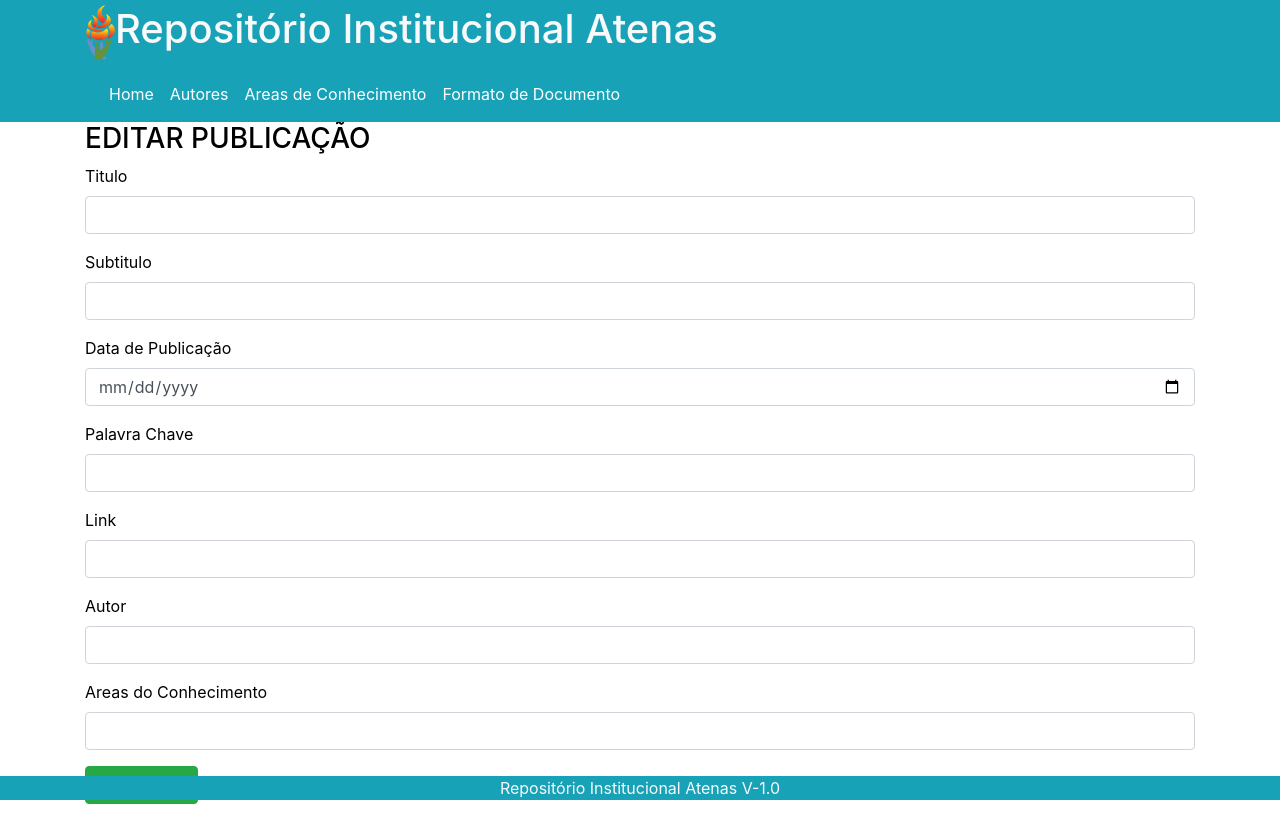
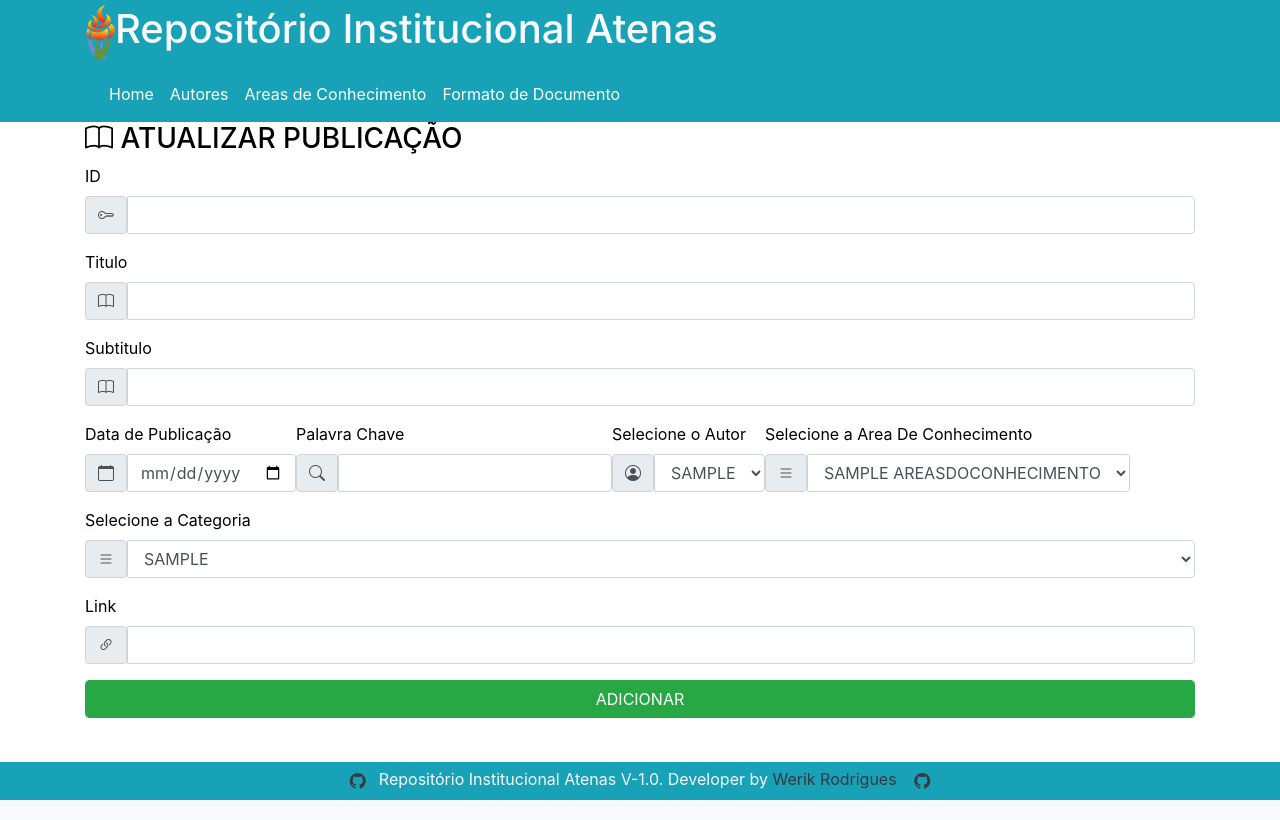
Before and after one commit to wrksystem/Repositorio_Institucional, a PHP site: page /index.php?menu=edit-post&idCadastro=1 in a window 1280 px wide. Run offline with PHP 8.4, Linux system fonts and the light colour scheme; tables that the repository leaves empty or names only in its code hold one stand-in row (values such as "Sample post"); data that the repository does not hold is empty.

Commit message:
Feat layout edit_post

```diff
--- a/index.php
+++ b/index.php
@@ -148,7 +148,7 @@ error_reporting(E_ALL);
         </div>
     </main>
     <footer class="container-fluid fixed-bottom bg-info text-light">
-        <div class="text-center">Repositório Institucional Atenas V-1.0</div>
+        <div class="text-center"><a class="btn text-dark bi-github" href="https://github.com/wrksystem/Repositorio_Institucional"></a>Repositório Institucional Atenas V-1.0. Developer by<span class="text-dark">  Werik Rodrigues <a class="btn text-dark bi bi-github" href="https://meu-portifolio-three-umber.vercel.app/"></a></span></div>
     </footer>
     <script src="https://code.jquery.com/jquery-3.3.1.slim.min.js" integrity="sha384-q8i/X+965DzO0rT7abK41JStQIAqVgRVzpbzo5smXKp4YfRvH+8abtTE1Pi6jizo" crossorigin="anonymous"></script>
     <script src="https://cdnjs.cloudflare.com/ajax/libs/popper.js/1.14.3/umd/popper.min.js" integrity="sha384-ZMP7rVo3mIykV+2+9J3UJ46jBk0WLaUAdn689aCwoqbBJiSnjAK/l8WvCWPIPm49" crossorigin="anonymous"></script>
--- a/pages/posts/edit-post.php
+++ b/pages/posts/edit-post.php
@@ -7,40 +7,99 @@ $data = mysqli_fetch_assoc($result);
 
 
 <header>
-    <h3>EDITAR PUBLICAÇÃO</h3>
+    <h3><i class="bi bi-book"></i> ATUALIZAR PUBLICAÇÃO</h3>
 </header>
 <div>
-    <form action="index.php?menu=edit-post" method="post">
+    <form action="index.php?menu=update-post" method="post">
+
+        <div class="mb-3">
+            <label class="form-label" for="id">ID</label>
+            <div class="input-group">
+                <span class="input-group-text"><i class="bi bi-key"></i></span>
+                <input class="form-control" type="text" name="id" value="<?= $data['idCadastro'] ?>">
+            </div>
+        </div>
+
         <div class="mb-3">
             <label class="form-label" for="title">Titulo</label>
-            <input class="form-control" type="text" name="titulo" required>
+            <div class="input-group">
+                <span class="input-group-text"><i class="bi bi-book"></i></span>
+                <input class="form-control" type="text" name="title" value="<?= $data['Titulo'] ?>">
+            </div>
         </div>
+
+        <div class="mb-3 allign-center">
+            <label class="form-label" for="subtitle">Subtitulo</label>
+            <div class="input-group">
+                <span class="input-group-text"><i class="bi bi-book"></i></span>
+                <input class="form-control" type="text" name="subtitle" value="<?= $data['Subtitulo'] ?>">
+            </div>
+        </div>
+
+        <div class="row container">
+            <div class="mb-3 coll-3">
+                <label class="form-label" for="publicationDate">Data de Publicação</label>
+                <div class="input-group">
+                    <span class="input-group-text"><i class="bi bi-calendar"></i></span>
+                    <input class="form-control" type="date" name="publicationDate" value="<?= $data['DataDePublicacao'] ?>">
+                </div>
+            </div>
+
+            <div class="mb-3 coll-3">
+                <label class="form-label" for="keywords">Palavra Chave</label>
+                <div class="input-group">
+                    <span class="input-group-text"><i class="bi bi-search"></i></span>
+                    <input class="form-control" type="text" name="keywords" value="<?= $data['PalavraChave'] ?>">
+                </div>
+            </div>
+
+            <div class="mb-3 coll-3">
+                <label class="form-label" for="author">Selecione o Autor</label>
+                <div class="input-group">
+                    <span class="input-group-text"><i class="bi bi-person-circle"></i></span>
+                    <select class="form-select form-control" name="author" id="author" value="<?= $data['Autor_id'] ?>">
+                        <?php
+                        include("pages/authors/select-author.php");
+                        ?>
+                    </select>
+                </div>
+            </div>
+
+            <div class="mb-3 coll-3">
+                <label class="form-label" for="knowledgeAreas">Selecione a Area De Conhecimento</label>
+                <div class="input-group">
+                    <span class="input-group-text"><i class="bi bi-list"></i></span>
+                    <select class="form-select form-control" name="knowledgeAreas" id="knowledgeAreas" value="<?= $data['AreasDoConhecimento_idAreasDoConhecimento'] ?>">
+                        <?php
+                        include("pages/knowledge_areas/select-knowledgeAreas.php");
+                        ?>
+                    </select>
+                </div>
+            </div>
+        </div>
+
         <div class="mb-3">
-            <label class="form-label" for="subtitle">Subtitulo</label>
-            <input class="form-control" type="text" name="subtitulo" required>
+            <label class="form-label" for="category">Selecione a Categoria</label>
+            <div class="input-group">
+                <span class="input-group-text"><i class="bi bi-list"></i></span>
+                <select class="form-select form-control" name="category" id="category" value="<?= $data['FormatoDoDocumento_id'] ?>">
+                    <?php
+                    include("pages/document_format/select-document_format.php");
+                    ?>
+                </select>
+            </div>
         </div>
-        <div class="mb-3">
-            <label class="form-label" for="publicationDate">Data de Publicação</label>
-            <input class="form-control" type="date" name="" required>
-        </div>
-        <div class="mb-3">
-            <label class="form-label" for="keywords">Palavra Chave</label>
-            <input class="form-control" type="text" name="keywords" required>
-        </div>
+
         <div class="mb-3">
             <label class="form-label" for="link">Link</label>
-            <input class="form-control" type="text" name="link" required>
+            <div class="input-group">
+                <span class="input-group-text"><i class="bi bi-link-45deg"></i></span>
+                <input class="form-control" type="text" name="link" value="<?= $data['Link'] ?>">
+            </div>
         </div>
+
         <div class="mb-3">
-            <label class="form-label" for="author">Autor</label>
-            <input class="form-control" type="text" name="author" required>
-        </div>
-        <div class="mb-3">
-            <label class="form-label" for="knowledgeAreas">Areas do Conhecimento</label>
-            <input class="form-control" type="text" name="knowledgeAreas" required>
-        </div>
-        <div class="mb-3">
-            <input class="btn btn-success" type="submit" value="ATUALIZAR" name="btnAtualizar+">
+            <input class="btn btn-success form-control" type="submit" value="ADICIONAR" name="btnAdicionar">
         </div>
     </form>
 </div>
--- a/pages/posts/update-post.php
+++ b/pages/posts/update-post.php
@@ -19,10 +19,10 @@
         Subtitulo = '{$subtitle}',
         DataDePublicacao = '{$publicationDate}',
         PalavraChave = '{$keyword}',
-        Categoria = '{$category}',
+        FormatoDoDocumento_id = '{$category}',
         Link = '{$link}',
-        Autor = '{$author}',
-        AreasDoConhecimento = '{$knowledgeArea}'
+        Autor_id = '{$author}',
+        AreasDoConhecimento_idAreasDoConhecimento = '{$knowledgeArea}'
         WHERE idCadastro = '{$idCadastro}'
         ";
         mysqli_query($conection, $sql) or die("Erro ao executar a consulta". mysqli_error($conection));
```
Also changed, not shown: pages/posts/post-register.php (+1 -11 lines), pages/posts/posts.php (+6 -5 lines).
